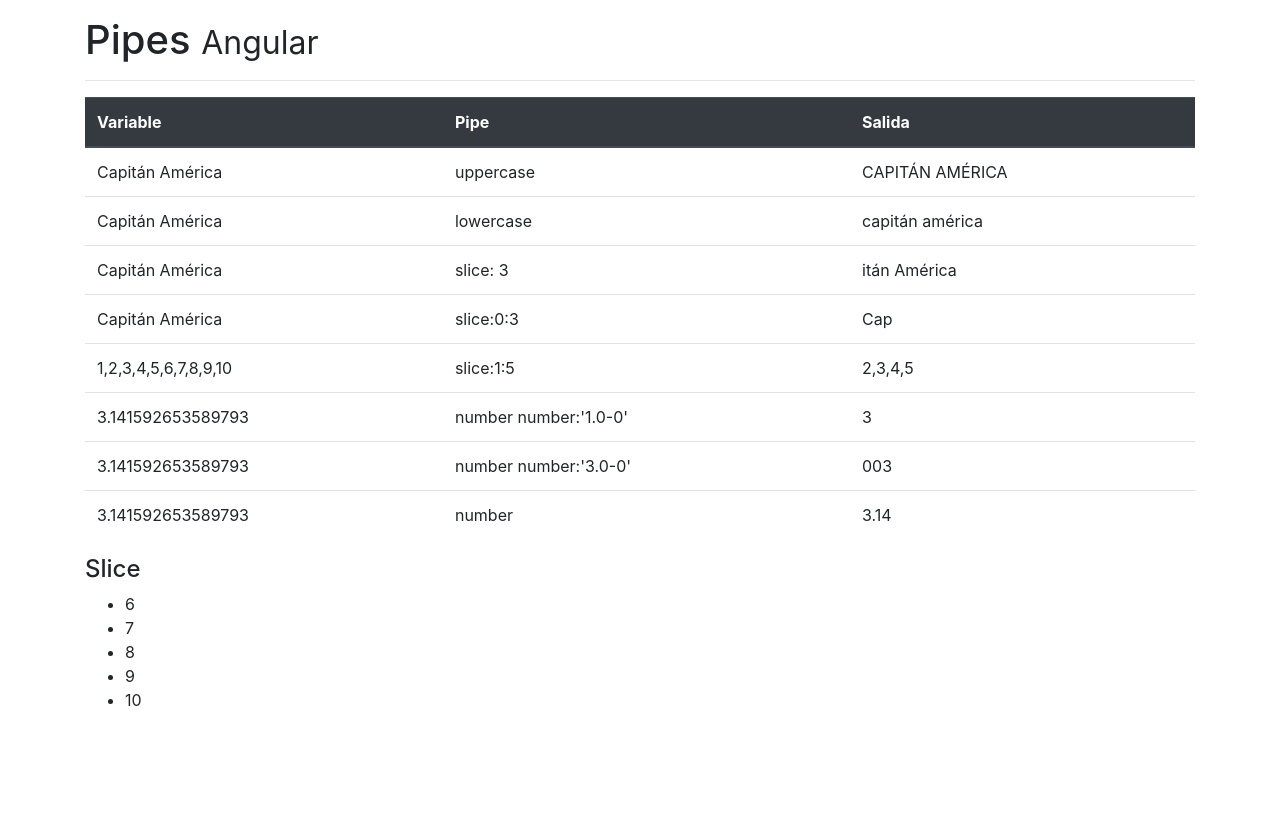
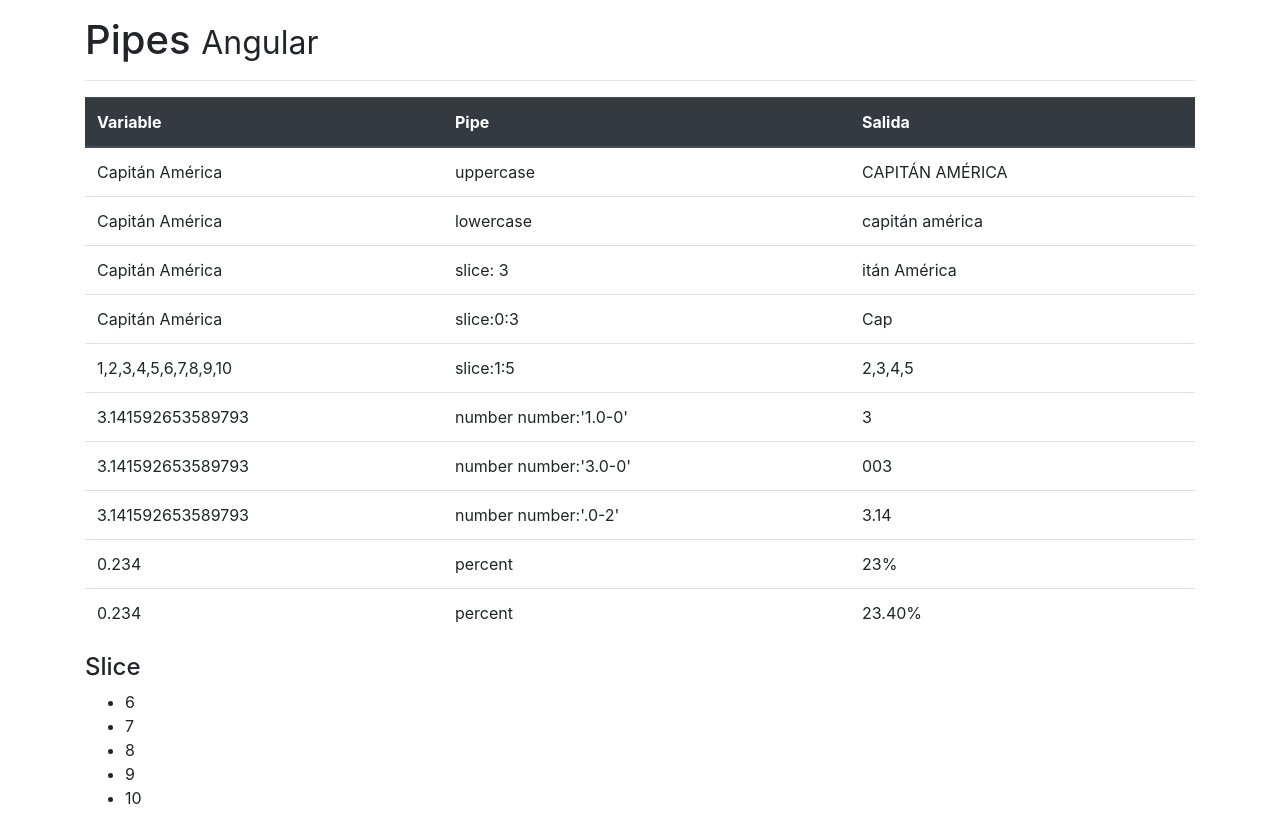
Before and after one commit to juanma77/spa-pipes, an Angular app: page / in a window 1280 px wide. Before the commit the page ends 800 px from the top, so only its background shows below. Built offline with nearby package versions, Linux system fonts and the light colour scheme.

Commit message:
added percent pipe

```diff
--- a/src/app/app.component.html
+++ b/src/app/app.component.html
@@ -55,8 +55,20 @@
         <tr>
           <!-- Quiero toda la parte entera pero sólo dos decimales-->
           <td>{{ PI }}</td>
-          <td>number</td>
+          <td>number number:'.0-2'</td>
           <td>{{ PI | number:'.0-2' }}</td>
+        </tr>
+        <tr>
+          <!-- Transformar la cantidad a porcentaje-->
+          <td>{{ porcentaje }}</td>
+          <td>percent</td>
+          <td>{{ porcentaje | percent }}</td>
+        </tr>
+        <tr>
+          <!-- Quiero dos posiciones enteras y dos decimales-->
+          <td>{{ porcentaje }}</td>
+          <td>percent</td>
+          <td>{{ porcentaje | percent:'2.2-2'}}</td>
         </tr>
       </tbody>
     </table>
--- a/src/app/app.component.ts
+++ b/src/app/app.component.ts
@@ -13,4 +13,6 @@
   public arreglo = [1,2,3,4,5,6,7,8,9,10];
 
   public PI: number = Math.PI;
+
+  public porcentaje: number = 0.234;
 }
```
